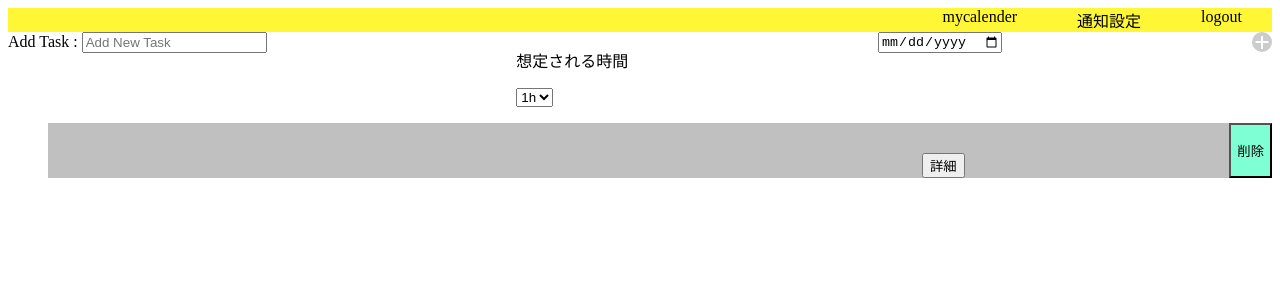
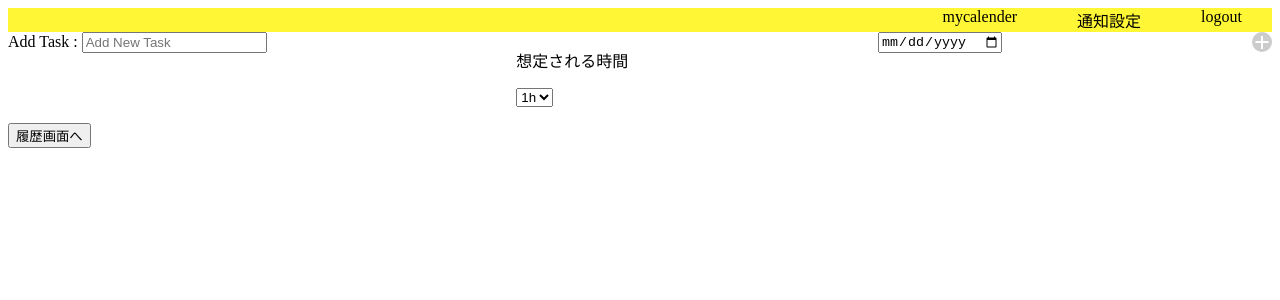
Before and after one commit to takato0520/todo-app, a React (Create React App) app: page /taskHistory in a window 1280 px wide. Shown: the top 300 px of the page. Built offline with nearby package versions, Linux system fonts and the light colour scheme.

Commit message:
second-commit

```diff
--- a/package.json
+++ b/package.json
@@ -7,11 +7,13 @@
     "@testing-library/react": "^11.1.0",
     "@testing-library/user-event": "^12.1.10",
     "firebase": "^8.4.2",
+    "nanoid": "^3.1.22",
     "react": "^17.0.2",
     "react-dom": "^17.0.2",
     "react-router-dom": "^5.2.0",
     "react-scripts": "4.0.3",
     "react-select": "^4.3.0",
+    "shortid": "^2.2.16",
     "styled-components": "^5.2.3",
     "web-vitals": "^1.0.1"
   },
--- a/src/TaskDetail.jsx
+++ b/src/TaskDetail.jsx
@@ -11,9 +11,22 @@ const TaskDetail = ({ history }) => {
     //前保存したテキストをtextareaに返す処理　*Roomを開いた時にロードした方が良いと思う
     useEffect(() => {
         firebase.firestore().collection('tasks').doc('xJChN3VORCrnp7Ih1GvF').get()
-            .then(text => { setText(text.data().detail) })
+            .then(text => { setText(text.data()) })
     }, [])
 
+
+
+    //Roomコンポーネントへ移動する関数
+    //textareaの内容に変更があった時内容を保存するか確認する
+    const moveToRoom = (e) => {
+        e.preventDefault()
+        if (alerm) {
+            if (window.confirm('内容に変更があります。保存しますか?')) {
+                saveTextData(e)
+            }
+        }
+        history.push("/")
+    }
 
     //テキストをFirebaseに保存する関数
     const saveTextData = (e) => {
@@ -31,17 +44,6 @@ const TaskDetail = ({ history }) => {
         setAlerm(true)
     }
 
-    //Roomコンポーネントへ移動する関数
-    //textareaの内容に変更があった時内容を保存するか確認する
-    const moveToRoom = (e) => {
-        e.preventDefault()
-        if (alerm) {
-            if (window.confirm('内容に変更があります。保存しますか?')) {
-                saveTextData(e)
-            }
-        }
-        history.push("/")
-    }
 
     return (
         <>
--- a/src/TaskHistory.jsx
+++ b/src/TaskHistory.jsx
@@ -1,4 +1,4 @@
-const TaskHistory = () => {
+const TaskHistory = ({ history }) => {
     return (null)
 }
 
--- a/src/Taskinput/taskinput.js
+++ b/src/Taskinput/taskinput.js
@@ -1,40 +1,41 @@
+
+
+import classes from './taskinput.module.css'
+import React, { useState, useEffect } from 'react';
+import Button from './button'
+import styled from 'styled-components';
+import { withRouter } from 'react-router-dom'
+import { nanoid } from 'nanoid';
+
+//key
+const getKey = () => Math.random().toString(32).substring(2);
+
+
+
+function Taskinput({ history }) {
+
+    /* const [text, setText] = useState() */ //textareaの内容
+    //firestoreから読み込んだtextarea
+    /* useEffect(() => {
+        firebase.firestore().collection('tasks').doc('xJChN3VORCrnp7Ih1GvF').get()
+            .then(text => { setText(text.data().detail) })
+    }, []) */
 
 
 
 
 
-import classes from './taskinput.module.css'
-import React, { useState } from 'react';
-
-import Button from './button'
-import styled from 'styled-components';
-import { withRouter } from 'react-router-dom'
-
-const getKey = () => Math.random().toString(32).substring(2);
-
-function Taskinput({ history }) {
-
     const moveToTaskDetail = (e) => {
         history.push("/taskDetail");
     }
 
+    const moveToTaskComp = (e) => {
+        history.push("/taskHistory")
+    }
 
-    //タスクの追加
-    const initialState = [
-        {
-            task: '',
-            time: '',
-            dead: '',
-            message: '',
-            arr: '',
-            isCompleted: false
-        },
-
-    ]
-
-    const [todos, setTodo] = useState(initialState);
-
-
+    //taskみたいなものを入れておく配列
+    const [todos, setTodo] = useState([]);
+    //タスク名の変数
     const [task, setTask] = useState('')
 
     const handleNewTask = (event) => {
@@ -64,7 +65,7 @@ function Taskinput({ history }) {
     ]
 
 
-
+    //想定される時間の関数
     const Change = e => {
         setTime(e.target.value)
     }
@@ -80,15 +81,15 @@ function Taskinput({ history }) {
     })
     //締め切りの日にち
     const [dead, setDead] = useState('')
+    //今日の日にちから締め切りまでの日数を計算
     let today = new Date()
     let nowdate = today.getTime()
     let deadTime = Date.parse(new Date(dead))
-
     let differdate = deadTime - nowdate - getSlicetime
 
-    /*    console.log(today) */
-    let classAdd = true
-
+    //削除ボタンと詳細ボタンの表示を決めておく変数
+    const [classAdd, setClassAdd] = useState(false)
+    const [classDetail, setClassDetail] = useState(false)
 
     //differdateを並べておく配列
     const [arr, setArr] = useState('')
@@ -98,9 +99,10 @@ function Taskinput({ history }) {
     //plusbuttonクリック時のイベント
     const handleSubmit = (event) => {
         event.preventDefault()
-        classAdd = true
+        setClassAdd(true)
+        setClassDetail(true)
         if (task === '') return
-        const tmpTodo = [...todos, { task, time, dead, arr: differdate,/*  message: `${year}`"年", */ isCompleted: false }]
+        const tmpTodo = [...todos, { task, time, dead, arr: differdate,/*  message: `${year}`"年", */ isCompleted: false, done: false, id: nanoid.generate() }]
 
         setTask('')
         setArr(tmpTodo)
@@ -117,6 +119,18 @@ function Taskinput({ history }) {
         setTodo(tmpTodo)
 
         console.log(classAdd)
+    }
+
+
+    //checkboxを反転させる関数
+    const handleCheck = (checked) => {
+        const checkedTodos = todos.map(todo => {
+            if (todo.key === checked.key) {
+                todo.done = !todo.done
+            }
+            return todo
+        })
+        setTodo(checkedTodos);
     }
 
 
@@ -137,7 +151,10 @@ function Taskinput({ history }) {
 
     return (
         <>
-
+            {/* <TaskDetail
+                text={text}
+                save={saveTextData}
+                delete={deleteText} /> */}
             <div className={classes.todolist}>
 
                 <div>
@@ -168,11 +185,18 @@ function Taskinput({ history }) {
                 <TaskWrap>
                     {todos.map((todo, index) => (
                         <div className={classes.tasklist}>
+                            <input
+                                type="checkbox"
+                                checked={todo.done}
+                                onChange={handleCheck}
+                            />
                             <Item key={getKey()}>{todo.task} </Item>
                             <Item key={getKey()}>{todo.time}</Item>
                             <Item key={getKey()}>{todo.dead}</Item>
                             {/* <li key={getKey()}>締め切りまで{todo.message}</li> */}
-                            <Buttontask onClick={moveToTaskDetail}>詳細</Buttontask>
+                            <Buttontask
+                                className={classDetail ? classes.play : classes.none}
+                                onClick={moveToTaskDetail}>詳細</Buttontask>
                             <input
                                 className={classAdd ? classes.play : classes.none}
                                 type="button"
@@ -184,7 +208,9 @@ function Taskinput({ history }) {
 
 
             </ul>
-
+            <input type="button"
+                value="履歴画面へ"
+                onClick={moveToTaskComp} />
         </>
     );
 }
```
Also changed, not shown: 1 other file (tests, documents, lock files or other folders).
